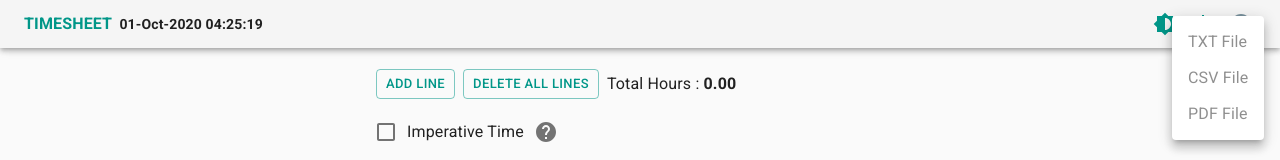
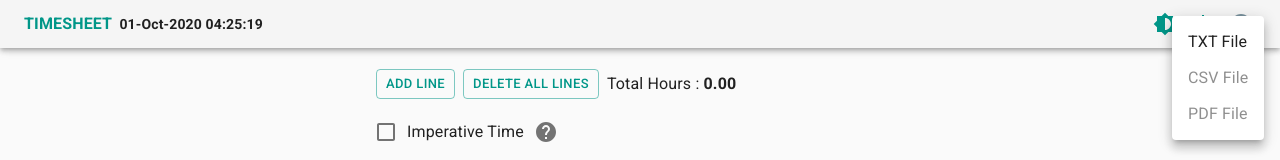
Before and after one commit to nishantpainter/timesheet, a React (Create React App) app: page / in a window 1280 px wide. Both pictures are taken after a click on the button 1203 px from the left and 24 px from the top of the page. Shown: the top 160 px of the page. Built offline with nearby package versions, Linux system fonts and the light colour scheme.

Commit message:
Enable txt download

```diff
--- a/src/Timesheet/components/DownloadIconButton.tsx
+++ b/src/Timesheet/components/DownloadIconButton.tsx
@@ -59,9 +59,7 @@ const DownloadIconButton: React.FC<DownloadIconButtonProps> = (props) => {
         open={Boolean(anchorEl)}
         onClose={handleCloseMenu}
       >
-        <MenuItem disabled onClick={handleDownloadTXT}>
-          TXT File
-        </MenuItem>
+        <MenuItem onClick={handleDownloadTXT}>TXT File</MenuItem>
         <MenuItem disabled onClick={handleDowloadCSV}>
           CSV File
         </MenuItem>
```
